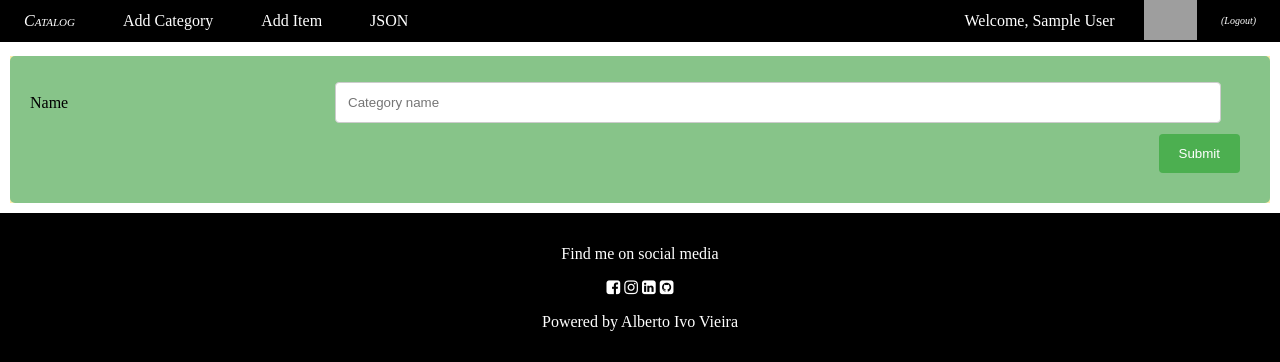
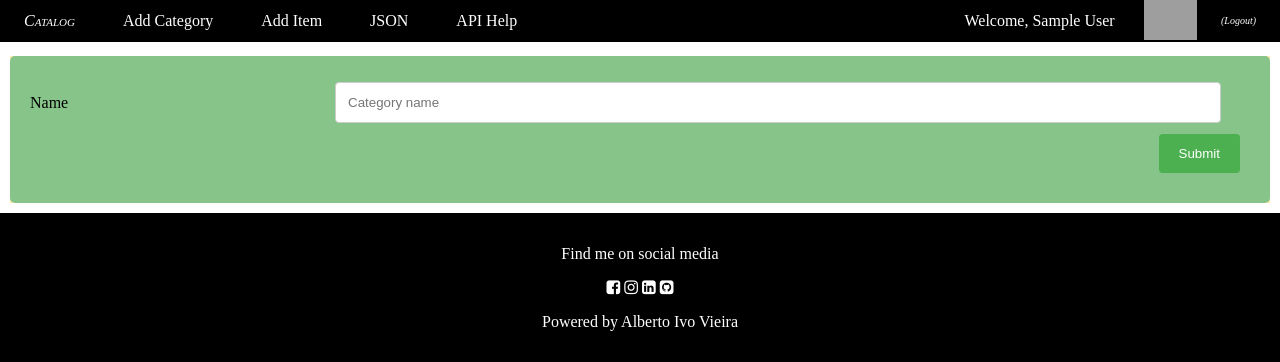
Before and after one commit to albertoivo/item-catalog-fullstacknd, a Flask app: page /category/new in a window 1280 px wide. Shown: the top 362 px of the page. Run offline with Flask 2, Linux system fonts and the light colour scheme; the visitor is signed in with stand-in values (Sample User, id 1); some libraries are stand-ins or nearby versions; grey boxes are pictures that could not be loaded.

Commit message:
api help - list endpoints falta documentação.

```diff
--- a/itemCatalogApp/main.py
+++ b/itemCatalogApp/main.py
@@ -17,11 +17,12 @@ app.config['SQLALCHEMY_TRACK_MODIFICATIONS'] = False
 app.config['SQLALCHEMY_DATABASE_URI'] = 'sqlite:///itemcatalog.db'
 app.config['SQLALCHEMY_COMMIT_ON_TEARDOWN'] = False
 
+SQLAlchemy(app)
+
+# Blueprints register
 app.register_blueprint(google)
 app.register_blueprint(category)
 app.register_blueprint(item)
-
-SQLAlchemy(app)
 
 # Protect application from third party attack
 csrf.init_app(app)
@@ -40,8 +41,19 @@ def main():
         login_session=login_session)
 
 
+@app.route('/api/help', methods = ['GET'])
+def help():
+    """Print available functions."""
+    func_list = {}
+    for rule in app.url_map.iter_rules():
+        if rule.endpoint != 'static':
+            func_list[rule.rule] = app.view_functions[rule.endpoint].__doc__
+    return jsonify(func_list)
+
+
 @app.route('/login')
 def show_login():
+    """show the login screen"""
     state = ''.join(
         random.choice(string.ascii_uppercase + string.digits)
         for x in range(32))
--- a/itemCatalogApp/templates/navbar.html
+++ b/itemCatalogApp/templates/navbar.html
@@ -14,7 +14,9 @@
       <a href="/profile" class="hide-mobile right">Welcome, {{ login_session['username'] }}</a>
       <a href="/category/new" class="hide-mobile hover-green">Add Category</a>
       <a href="/item/new" class="hide-mobile hover-green">Add Item</a>
-    <a href="/catalog.json" class="hide-mobile hover-green">JSON</a> {% endif %}
+      <a href="/catalog.json" class="hide-mobile hover-green">JSON</a>
+      <a href="/api/help" class="hide-mobile hover-green">API Help</a>
+    {% endif %}
   </div>
 
   <!-- Navbar on SMALL screens -->
@@ -28,6 +30,7 @@
       <a href="/category/new" class="bar-item button hover-green">Add Category</a>
       <a href="/item/new" class="bar-item button hover-green">Add Item</a>
       <a href="/catalog.json" class="bar-item button hover-green">JSON</a>
+      <a href="/api/help" class="bar-item button hover-green">API Help</a>
       <a class="bar-item button hover-red" href='/logout'>Logout</a> {% endif %}
   </div>
 </nav>
```
Lines whose indentation alone changed are shown as unchanged.
